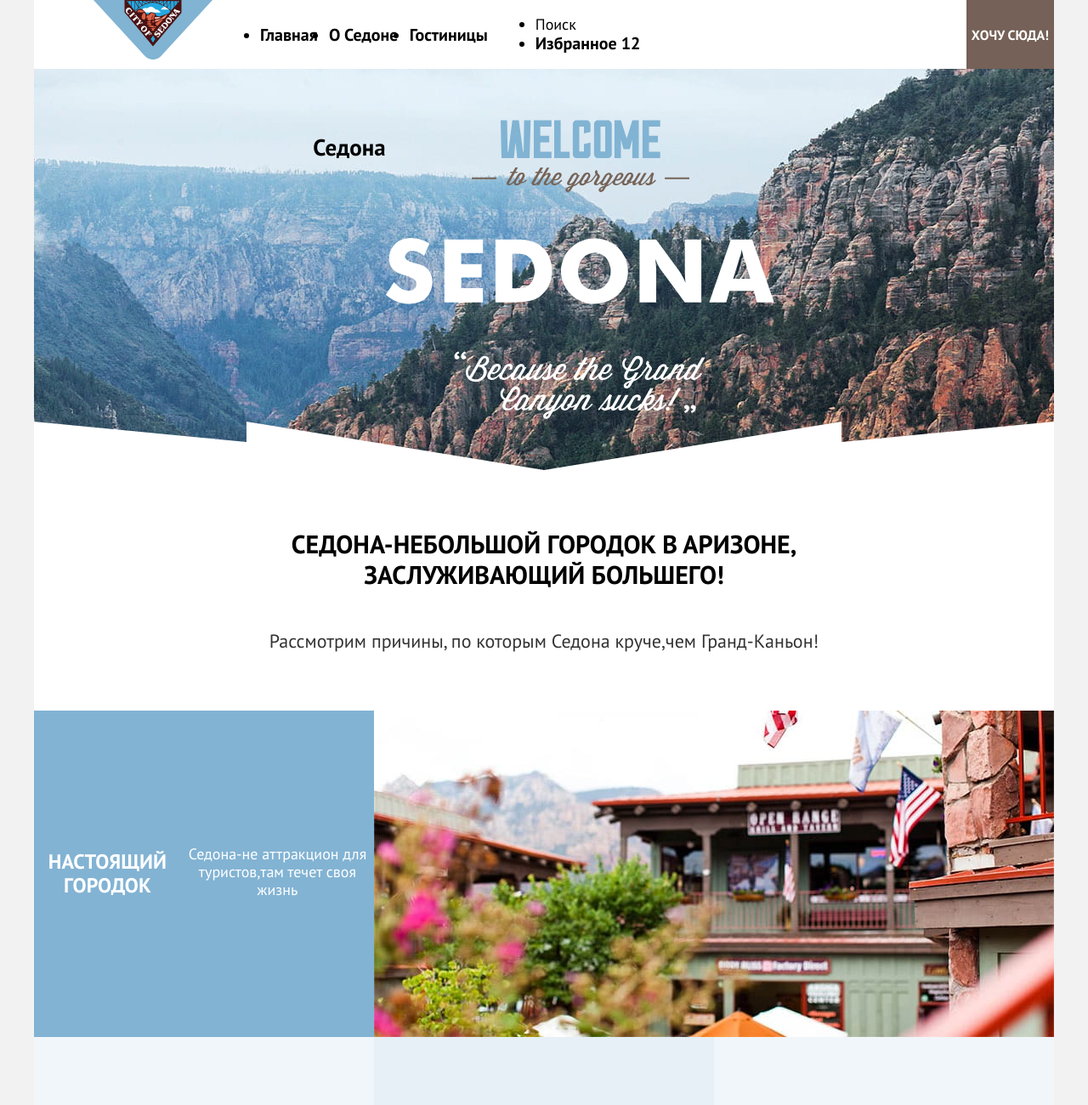
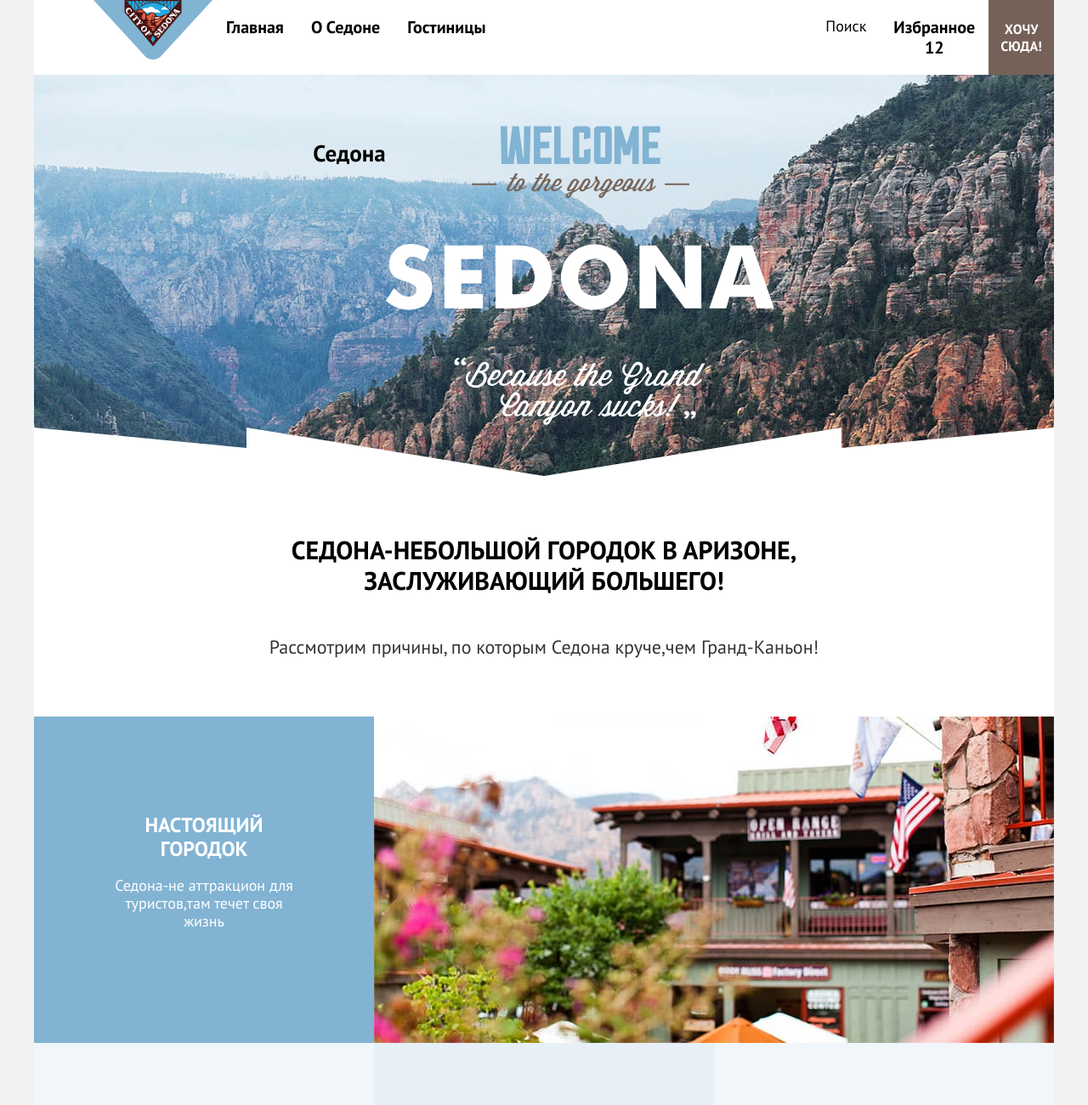
Before and after one commit to htmlacademy-htmlcss/2290297-sedona-36, a plain HTML site: page 5/index.html in a window 1280 px wide. Shown: the top 1300 px of the page at 85% size. Drawn offline with Linux system fonts and the light colour scheme.

Commit message:
:heavy_check_mark: Сборка #5

```diff
--- a/5/index.html
+++ b/5/index.html
@@ -24,7 +24,7 @@
         <a class="navigation-link" href="catalog.html">Гостиницы</a>
       </li>
     </ul>
-    <ul class="navigation-list ">
+    <ul class="navigation-list navigation-favorites">
       <li class="navigation-item">
         <span class="visually-hidden">Поиск</span>
       </li>
@@ -35,7 +35,7 @@
       </a>
     </li>
     </ul>
-      <button class="button">Хочу сюда!</button>
+      <button class="button button-navigation">Хочу сюда!</button>
   </nav>
 </header>
 <main class="main-container main-index">
@@ -67,9 +67,9 @@
         <h3 class="advanteges-title">Мало туристов</h3>
         <p class="advantages-description">Большинство едет в Гранд Каньон и толпится там</p>
       </li>
-      <li class="advantages-item advantages-blue">
+      <li class="advantages-item advantages-blue advantages-blue-reverse">
         <div class="advanteges-bridge">
-          <h3 class="advanteges-title advanteges-title-blue">Там есть мост дьявола</h3>
+          <h3 class="advanteges-title advanteges-title-blue ">Там есть мост дьявола</h3>
           <p class="advantages-description advantages-description-blue">Да, по нему можно пройти!Если вы осмелитесь, разумеется</p>
         </div>
         <img src="images/photo-2.jpg" width="800" height="355" alt="Мост дьявола">
--- a/5/styles/styles.css
+++ b/5/styles/styles.css
@@ -30,6 +30,8 @@ body {
   height: 100%;
 }
 
+
+
 .container {
   width: 1200px;
   margin: 0 auto;
@@ -54,10 +56,11 @@ body {
   display: flex;
   width: 1200px;
   margin: 0 auto;
+
 }
 
 .navigation-logo {
-margin-left: 70px;
+  margin-left: 70px;
 }
 
 .logo {
@@ -65,20 +68,21 @@ display: block;
 }
 
 .navigation-list {
-  width: 507px;
-
+  display: flex;
+  width: 268px;
+  margin: 0;
+  padding: 0;
+  list-style-type: none;
 }
 
 .navigation-user {
   display: flex;
-  align-items: center;
-  justify-content: space-between;
-  margin: 0 auto;
-  width: 268px;
-
+  width: 615px;
+  margin-right: 268px;
 }
 
 .navigation-link {
+  display: block;
   font-weight: 700;
   font-size: 20px;
   line-height: 24px;
@@ -86,13 +90,15 @@ display: block;
   text-decoration: none;
   text-transform: capitalize;
   color: #000000;
+}
 
+.navigation-item {
+  display: block;
+  padding: 20px 16px;
 }
 
 .navigation-favorites {
-  display: flex;
-  justify-content: flex-end;
-  width: 268px;
+
 }
 
 .button {
@@ -171,7 +177,7 @@ display: block;
 .advantages-description {
   color: #333333;
   width: 230px;
-  height: 42px;
+
   text-align: center;
 
 }
@@ -185,17 +191,26 @@ display: block;
   background: #82B3D3;
 }
 
+.advanteges-title-blue {
+margin: 0;
+
+}
+
 .advantages-description-blue {
   color:#ffffff;
   font-weight: 400;
   font-size: 18px;
   line-height: 21px;
 
+
+
 }
 
 .real-town {
   display: flex;
   width: 400px;
+  flex-direction: column;
+  align-items: center;
 
 }
 
@@ -225,10 +240,15 @@ display: block;
 
 .advanteges-bridge {
   display: flex;
+  justify-content: center;
   align-items: center;
-  text-align: center;
+  flex-direction:column;
+  width: 400px;
 }
 
+.advantages-blue-reverse {
+  flex-direction: row-reverse;
+}
 
 /* Сервис */
 
@@ -256,7 +276,6 @@ display: block;
   line-height: 28px;
   text-transform: uppercase;
   width: 175px;
-  height: 56px;
   text-align: center;
 }
 
@@ -333,18 +352,17 @@ margin: 0;
     border-radius: 4px;
     text-align: center;
 
-
   }
-
 
 .subscription {
   background-image: url("../images/subscribe.jpg");
   color: #ffffff;
   background-color: #000000;
   background-repeat: no-repeat;
-  background-size: 100%;
+  background-size: cover;
   text-align: center;
   height: 415px;
+  padding-top: 96px;
 }
 
 .intro-subscription {
@@ -355,7 +373,7 @@ margin: 0;
   text-align: center;
   text-transform: uppercase;
   margin-left: 398px;
-  padding-top: 96px;
+
 }
 
 
@@ -366,11 +384,12 @@ margin: 0;
   font-size: 22px;
   line-height: 26px;
   color: #ffffff;
+
 }
-
 
 .subscription-button {
   font-family: "PT Sans", sans-serif;
+
   font-weight: 700;
   font-size: 20px;
   line-height: 36px;
```
